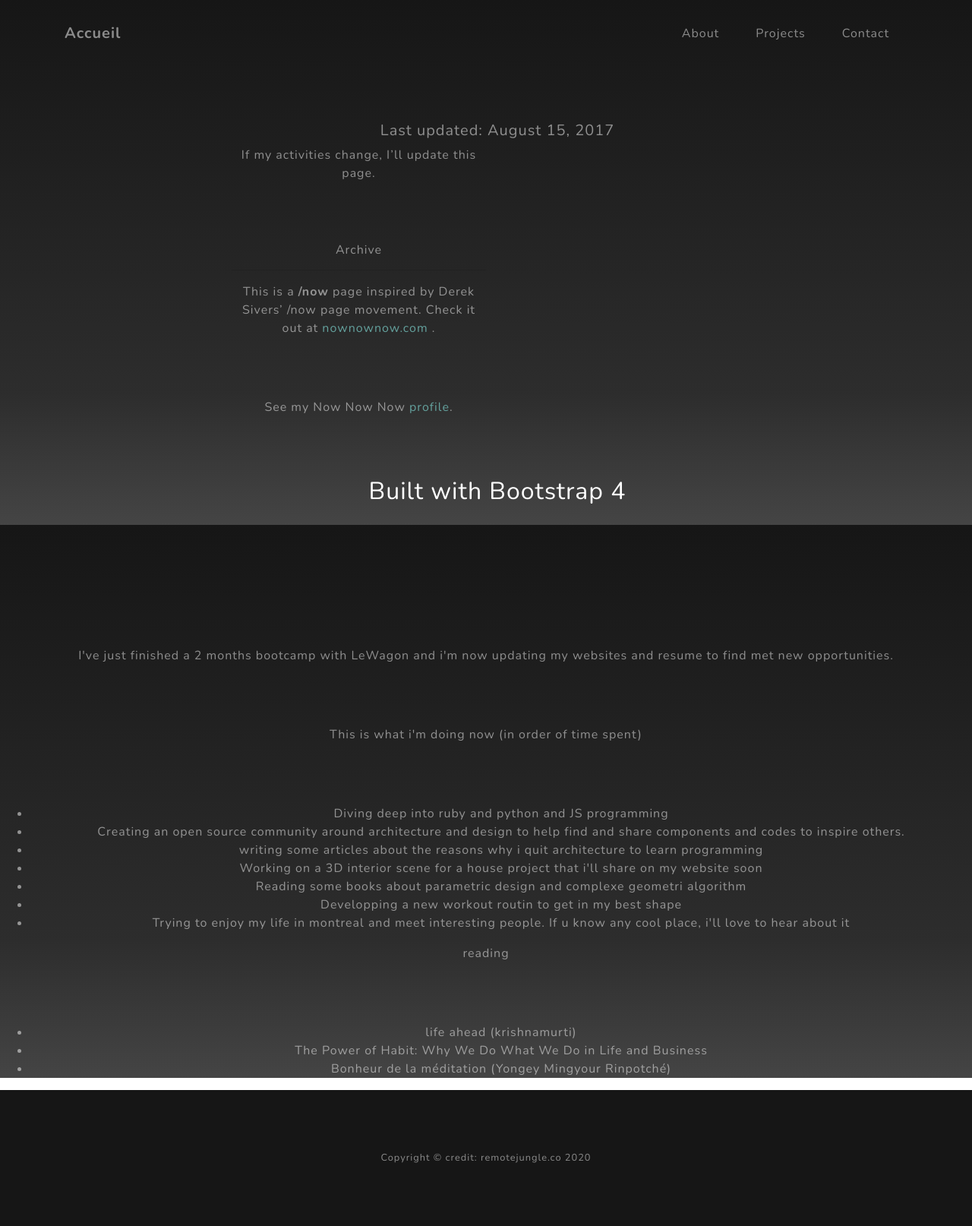
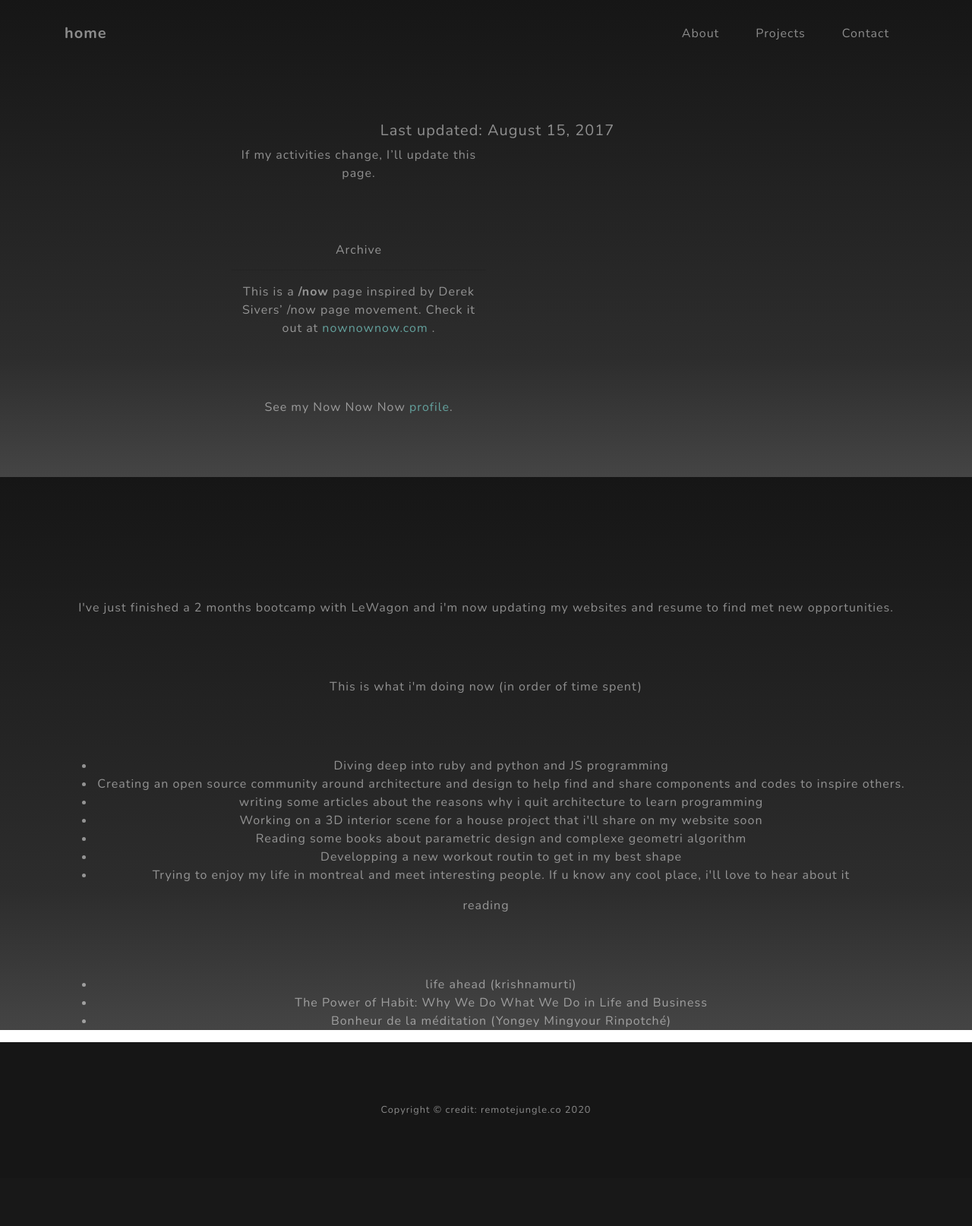
Before and after one commit to marcusbey/rb_django, a Django app: page /now/ in a window 1280 px wide. Shown: the whole page at 76% size. After the commit the page ends 1468 px from the top, so only its background shows below. Run offline with Django 3.2, Linux system fonts and the light colour scheme; style sheets or scripts are compiled from the project's sources; some libraries are stand-ins or nearby versions.

Commit message:
a bit of styling

```diff
--- a/static/css/grayscale.css
+++ b/static/css/grayscale.css
@@ -36,6 +36,7 @@
   outline: none;
   background-color: transparent;
 }
+
 
 @media (min-width: 992px) {
   #mainNav {
--- a/static/scss/_masthead.scss
+++ b/static/scss/_masthead.scss
@@ -4,7 +4,7 @@
   height: auto;
   min-height: 35rem;
   padding: 15rem 0;
-  background: linear-gradient(to bottom, #{fade-out($black, .7)} 0%,#{fade-out($black, .3)} 75%,$black 100%), url('../img/bg-masthead.jpg');
+  background: linear-gradient(to bottom, #{fade-out($black, .7)} 0%,#{fade-out($black, .3)} 75%,$black 100%), url('../img/home-background.jpg');
   background-position: center;
   background-repeat: no-repeat;
   background-attachment: scroll;
--- a/templates/navbar.html
+++ b/templates/navbar.html
@@ -3,7 +3,12 @@
 <!-- Navigation -->
   <nav class="navbar navbar-expand-lg navbar-light fixed-top" id="mainNav">
     <div class="container">
-      <a class="navbar-brand js-scroll-trigger" href="{% url 'home' %}">Accueil</a>
+      <a class="navbar-brand js-scroll-trigger" href="{% url 'home' %}">
+        <!--
+        <img class="navbar-logo" src="{% static 'img/logo1.svg' %}" alt="">
+        -->
+          home
+      </a>
       <button class="navbar-toggler navbar-toggler-right" type="button" data-toggle="collapse" data-target="#navbarResponsive" aria-controls="navbarResponsive" aria-expanded="false" aria-label="Toggle navigation">
         Menu
         <i class="fas fa-bars"></i>
--- a/templates/now.html
+++ b/templates/now.html
@@ -3,7 +3,7 @@
 
 {% block content %}
   <!-- About Section -->
-  <section id="about" class="about-section text-center">
+  <section class="about-section text-center">
     <div class="container h-100 text-white-50">
       <div class="row">
         <div class="col-lg-8 mx-auto">
@@ -16,7 +16,6 @@
               <p>This is a <strong>/now</strong> page inspired by Derek Sivers’ /now page movement. Check it out at <a href="http://www.nownownow.com">nownownow.com </a>.</p>
               <p>See my Now Now Now <a href="#">profile</a>.</p>
           </div>
-          <h2 class="text-white mb-4">Built with Bootstrap 4</h2>
         </div>
         <div class="page-container row page-row now-content">
         </div>
@@ -26,12 +25,12 @@
   </section>
 
 
-  <section id="about" class="about-section text-center text-white-50">
-    <div>
+  <section id="now" class="about-section text-center text-white-50">
+    <div class="container ">
       <p>I've just finished a 2 months bootcamp with LeWagon and i'm now updating my websites and resume to find met new opportunities.</p>
       <p>This is what i'm doing now (in order of time spent)</p>
     </div>
-
+    <div class="container ">
       <ul>
         <li>Diving deep into ruby and python and JS programming</li>
         <li>Creating an open source community around architecture and design to help find and share components and codes to inspire others.</li>
@@ -48,6 +47,8 @@
         <li>The Power of Habit: Why We Do What We Do in Life and Business</li>
         <li>Bonheur de la méditation (Yongey Mingyour Rinpotché)</li>
       </ul>
+    </div>
+
 </section>
 
 {% endblock %}
```
Also changed, not shown: templates/home.html (+4 -5 lines), static/img/bg-masthead.jpg, static/img/home-background.jpg (deleted). Lines whose indentation alone changed are shown as unchanged.
